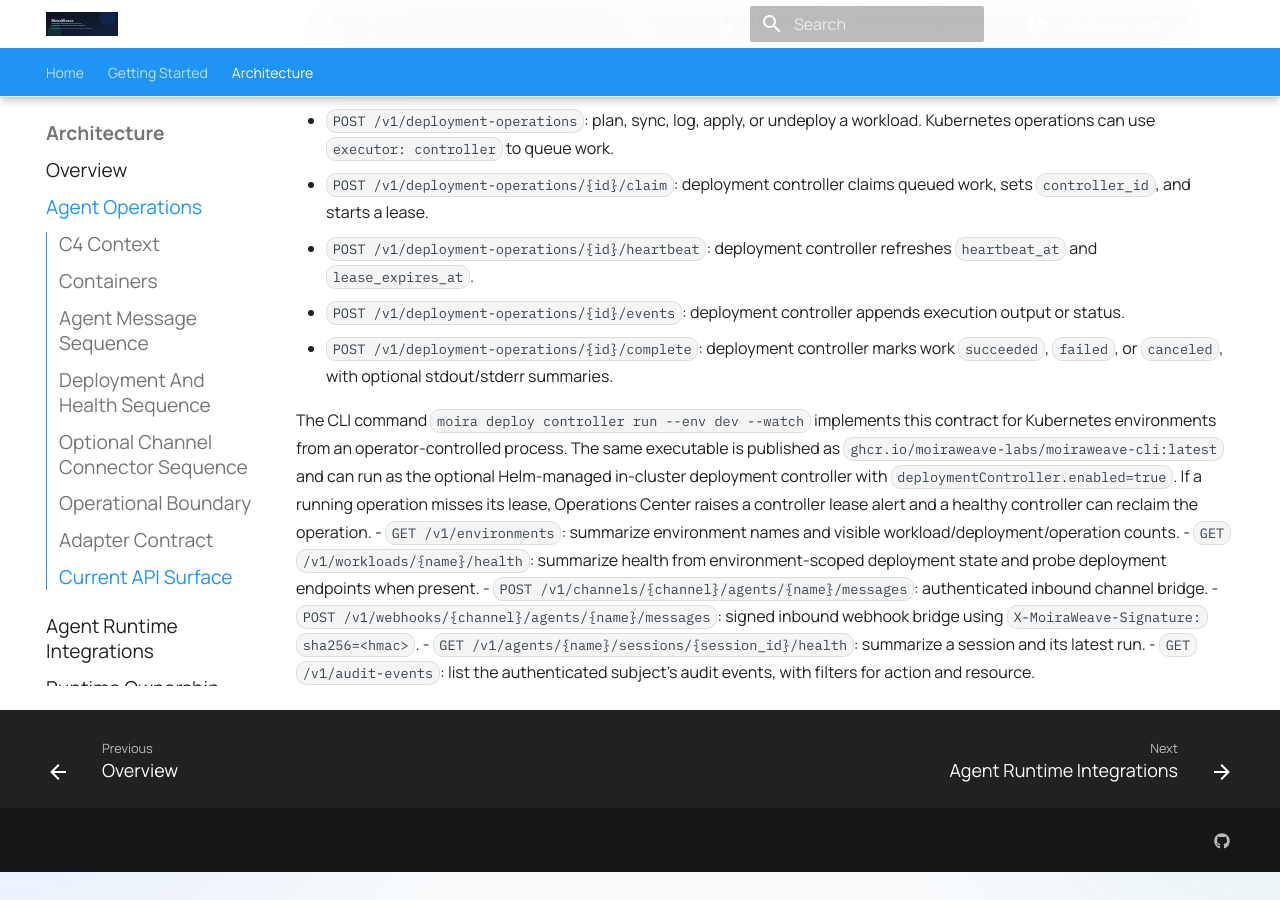
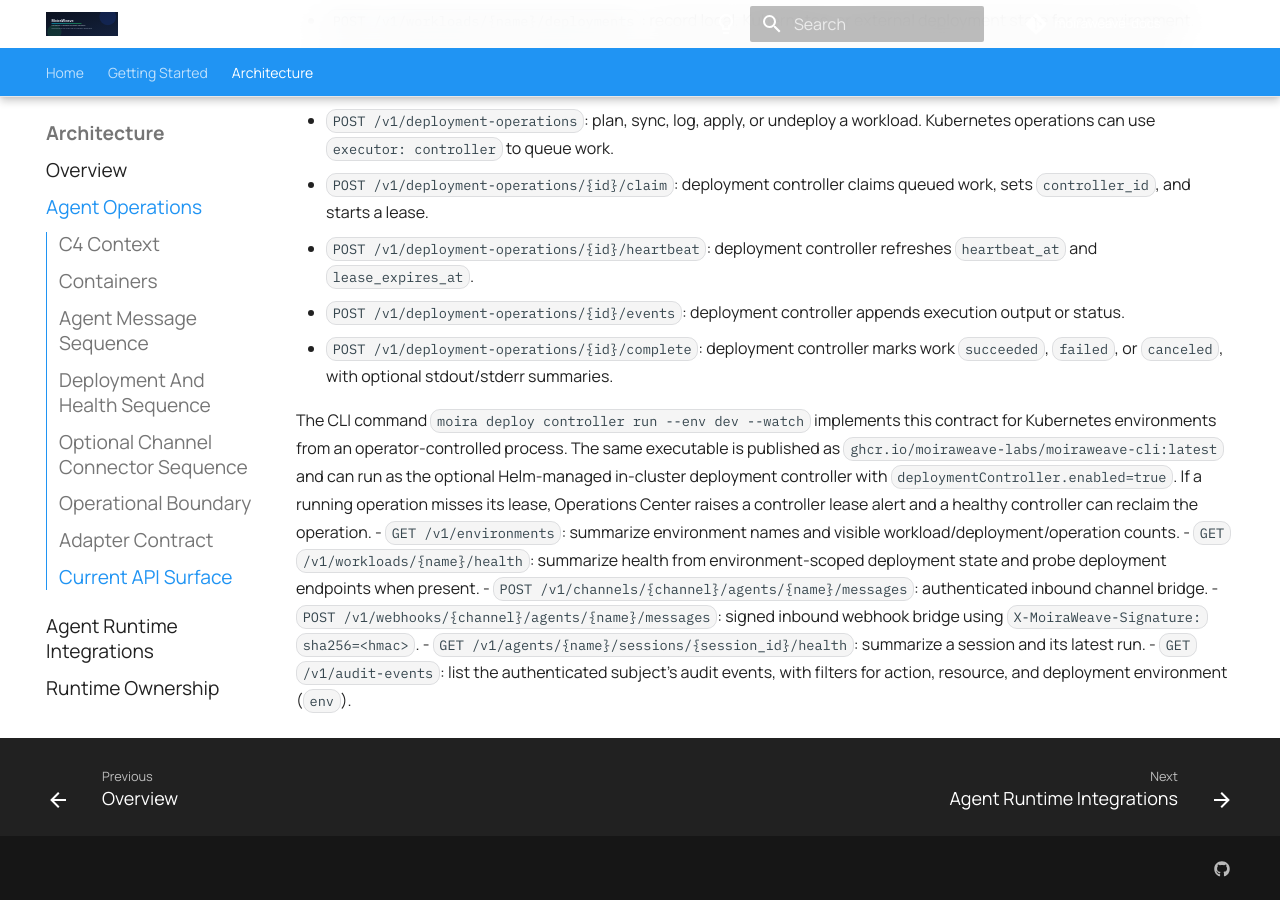
Before and after one commit to moiraweave-labs/moiraweave-docs, an MkDocs documentation site: the page built from docs/agent-ops-architecture.md, in a window 1280 px wide and 900 px high, scrolled down 3869 px. Built offline with MkDocs 1.6.1 and Material for MkDocs 9.7.7, drawn with Linux system fonts in a browser that asks for light colours; comment, search, counter and statistics services are not loaded; before the commit the page ends 4741 px from its top, so only the background shows below that.

Commit message:
docs: document environment audit filters

```diff
--- a/docs/agent-ops-architecture.md
+++ b/docs/agent-ops-architecture.md
@@ -190,4 +190,4 @@ reclaim the operation.
 - `POST /v1/webhooks/{channel}/agents/{name}/messages`: signed inbound webhook
   bridge using `X-MoiraWeave-Signature: sha256=<hmac>`.
 - `GET /v1/agents/{name}/sessions/{session_id}/health`: summarize a session and its latest run.
-- `GET /v1/audit-events`: list the authenticated subject's audit events, with filters for action and resource.
+- `GET /v1/audit-events`: list the authenticated subject's audit events, with filters for action, resource, and deployment environment (`env`).
```
Also changed, not shown: docs/quickstart.md (+1 -1 lines).
